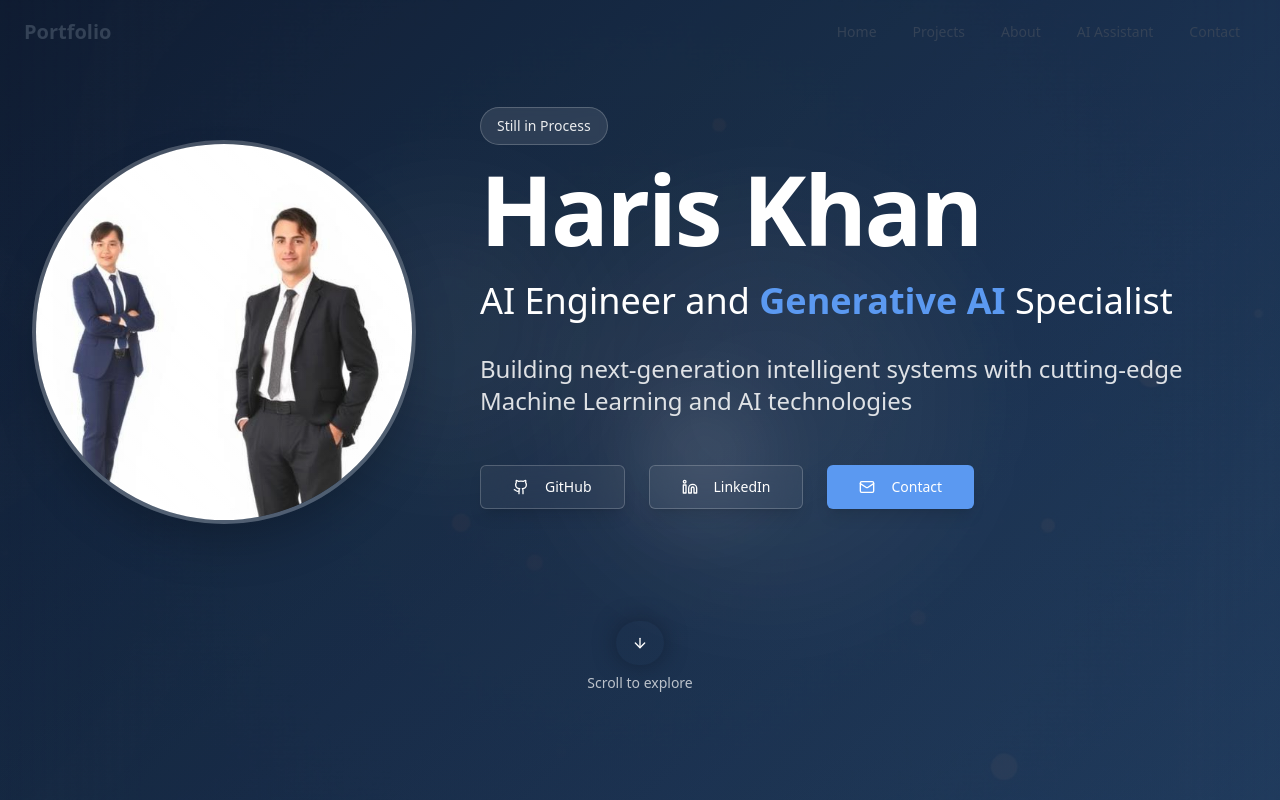
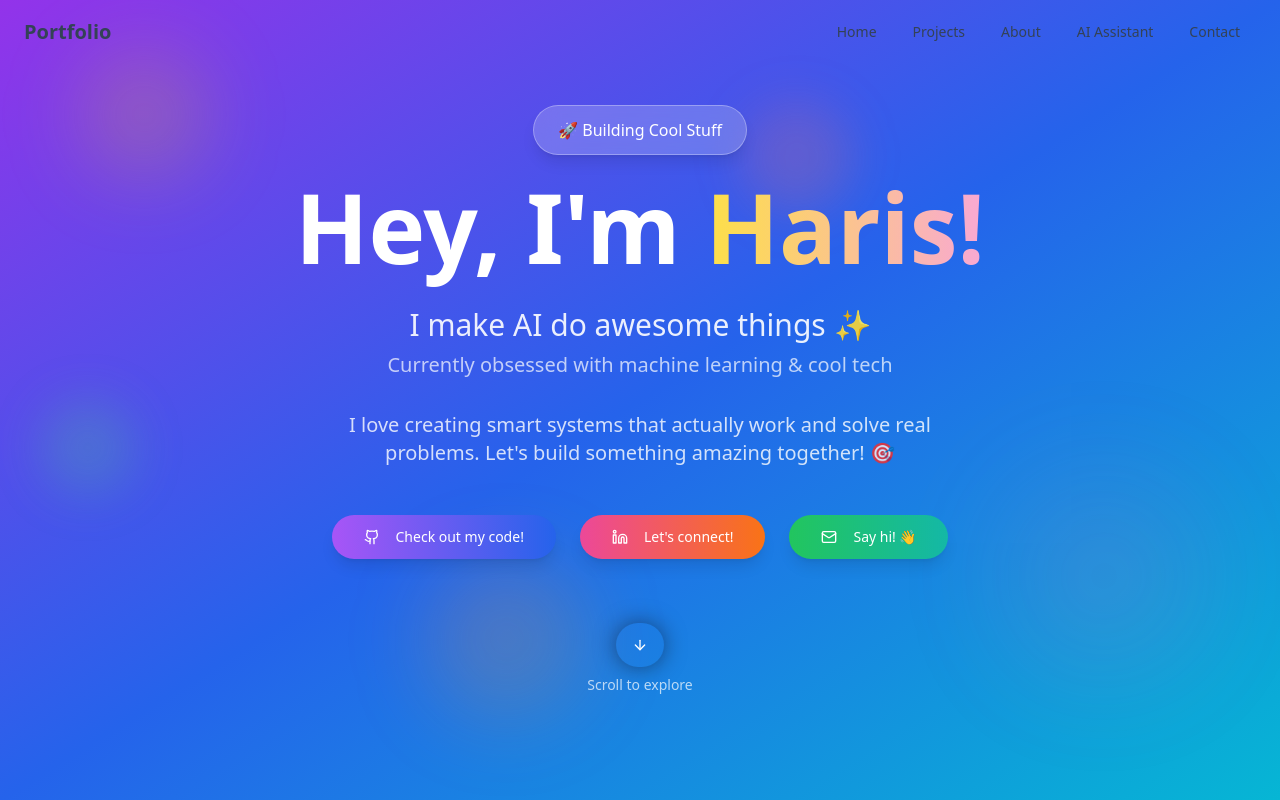
Before and after one commit to hamsharry530-dev/deep-blue-dev-folio, a React (Vite) app: page / in a window 1280 px wide. Shown: the top 800 px of the page. Built offline with nearby package versions, Linux system fonts and the light colour scheme.

Commit message:
Remove profile image and redesign homepage

```diff
--- a/src/components/Hero.tsx
+++ b/src/components/Hero.tsx
@@ -1,7 +1,5 @@
 import { Button } from "@/components/ui/button";
 import { ArrowDown, Github, Linkedin, Mail } from "lucide-react";
-import heroBg from "@/assets/hero-bg.jpg";
-import profileImg from "@/assets/profile.jpg";
 
 const Hero = () => {
   const scrollToProjects = () => {
@@ -21,92 +19,71 @@ const Hero = () => {
   };
 
   return (
-    <section className="relative min-h-screen flex items-center justify-center overflow-hidden bg-gradient-hero">
-      {/* Background Image */}
-      <div
-        className="absolute inset-0 bg-cover bg-center bg-no-repeat opacity-5"
-        style={{ backgroundImage: `url(${heroBg})` }}
-      />
-
-      {/* Professional overlay */}
-      <div className="absolute inset-0 bg-gradient-to-b from-transparent via-primary/5 to-primary/10"></div>
-
-      {/* Animated Background Elements */}
+    <section className="relative min-h-screen flex items-center justify-center overflow-hidden bg-gradient-to-br from-purple-600 via-blue-600 to-cyan-500">
+      {/* Fun Background Elements */}
       <div className="absolute inset-0 overflow-hidden">
-        <div className="absolute top-1/4 left-1/4 w-64 h-64 bg-white/5 rounded-full blur-3xl animate-float"></div>
-        <div className="absolute bottom-1/4 right-1/4 w-96 h-96 bg-white/5 rounded-full blur-3xl animate-float" style={{ animationDelay: '2s' }}></div>
-        <div className="absolute top-1/2 left-1/2 w-32 h-32 bg-white/10 rounded-full blur-2xl animate-float" style={{ animationDelay: '4s' }}></div>
+        <div className="absolute top-20 left-20 w-32 h-32 bg-yellow-400/20 rounded-full blur-2xl animate-bounce" style={{ animationDuration: '3s' }}></div>
+        <div className="absolute bottom-32 right-20 w-48 h-48 bg-pink-400/20 rounded-full blur-3xl animate-pulse"></div>
+        <div className="absolute top-1/2 left-10 w-24 h-24 bg-green-400/20 rounded-full blur-xl animate-float"></div>
+        <div className="absolute bottom-20 left-1/3 w-40 h-40 bg-orange-400/20 rounded-full blur-2xl animate-float" style={{ animationDelay: '1s' }}></div>
+        <div className="absolute top-32 right-1/3 w-28 h-28 bg-red-400/20 rounded-full blur-xl animate-bounce" style={{ animationDelay: '2s', animationDuration: '4s' }}></div>
       </div>
 
       {/* Content */}
       <div className="relative z-10 px-6">
         <div className="max-w-7xl mx-auto">
-          <div className="flex flex-col lg:flex-row items-center justify-center lg:justify-between gap-12 lg:gap-16">
-
-            {/* Profile Image */}
-            <div className="flex-shrink-0 animate-fade-in">
-              <div className="relative">
-                <img
-                  src={profileImg}
-                  alt="Haris Khan - AI Engineer"
-                  className="w-64 h-64 md:w-80 md:h-80 lg:w-96 lg:h-96 rounded-full object-cover shadow-2xl border-4 border-white/20 backdrop-blur-sm"
-                />
-                <div className="absolute inset-0 rounded-full bg-gradient-to-tr from-white/10 to-transparent"></div>
-              </div>
-            </div>
-
+          <div className="text-center max-w-4xl mx-auto">
             {/* Text Content */}
-            <div className="flex-1 text-center lg:text-left max-w-3xl">
+            <div className="space-y-8">
               <div className="animate-fade-in">
-                <div className="mb-4">
-                  <span className="inline-block px-4 py-2 bg-white/10 backdrop-blur-sm border border-white/20 rounded-full text-white/90 text-sm font-medium">
-                    Still in Process
+                <div className="mb-6">
+                  <span className="inline-block px-6 py-3 bg-white/20 backdrop-blur-md border border-white/30 rounded-full text-white text-base font-medium shadow-lg">
+                    🚀 Building Cool Stuff
                   </span>
                 </div>
-                <h1 className="text-5xl md:text-6xl lg:text-7xl xl:text-8xl font-black text-white mb-6 leading-none tracking-tight">
-                  Haris Khan
+                <h1 className="text-4xl md:text-6xl lg:text-7xl xl:text-8xl font-bold text-white mb-8 leading-tight">
+                  Hey, I'm <span className="bg-gradient-to-r from-yellow-300 to-pink-300 bg-clip-text text-transparent">Haris!</span>
                 </h1>
               </div>
 
               <div className="animate-slide-up" style={{ animationDelay: '0.2s' }}>
-                <h2 className="text-2xl md:text-3xl lg:text-4xl text-white mb-8 font-light">
-                  AI Engineer and <span className="font-semibold text-accent">Generative AI</span> Specialist
+                <h2 className="text-xl md:text-2xl lg:text-3xl text-white/90 mb-8 font-normal">
+                  I make AI do awesome things ✨<br />
+                  <span className="text-lg md:text-xl text-white/70">Currently obsessed with machine learning & cool tech</span>
                 </h2>
               </div>
 
               <div className="animate-slide-up" style={{ animationDelay: '0.4s' }}>
-                <p className="text-lg md:text-xl lg:text-2xl text-white/85 mb-12 leading-relaxed">
-                  Building next-generation intelligent systems with cutting-edge Machine Learning and AI technologies
+                <p className="text-lg md:text-xl text-white/80 mb-12 leading-relaxed max-w-2xl mx-auto">
+                  I love creating smart systems that actually work and solve real problems. Let's build something amazing together! 🎯
                 </p>
               </div>
 
               {/* Social Links */}
-              <div className="flex flex-col sm:flex-row justify-center lg:justify-start items-center space-y-4 sm:space-y-0 sm:space-x-6 mb-12 animate-scale-in" style={{ animationDelay: '0.6s' }}>
+              <div className="flex flex-col sm:flex-row justify-center items-center space-y-4 sm:space-y-0 sm:space-x-6 mb-12 animate-scale-in" style={{ animationDelay: '0.6s' }}>
                 <Button
                   onClick={openGitHub}
-                  variant="outline"
                   size="lg"
-                  className="bg-white/5 border-white/20 text-white hover:bg-white hover:text-primary transition-all duration-500 hover:scale-110 w-full sm:w-auto backdrop-blur-md shadow-lg hover:shadow-xl"
+                  className="bg-gradient-to-r from-purple-500 to-blue-600 hover:from-purple-600 hover:to-blue-700 text-white border-0 transition-all duration-300 hover:scale-110 w-full sm:w-auto shadow-lg hover:shadow-xl rounded-full"
                 >
                   <Github className="w-5 h-5 mr-2" />
-                  GitHub
+                  Check out my code!
                 </Button>
                 <Button
                   onClick={openLinkedIn}
-                  variant="outline"
                   size="lg"
-                  className="bg-white/5 border-white/20 text-white hover:bg-accent hover:text-white hover:border-accent transition-all duration-500 hover:scale-110 w-full sm:w-auto backdrop-blur-md shadow-lg hover:shadow-xl"
+                  className="bg-gradient-to-r from-pink-500 to-orange-500 hover:from-pink-600 hover:to-orange-600 text-white border-0 transition-all duration-300 hover:scale-110 w-full sm:w-auto shadow-lg hover:shadow-xl rounded-full"
                 >
                   <Linkedin className="w-5 h-5 mr-2" />
-                  LinkedIn
+                  Let's connect!
                 </Button>
                 <Button
                   onClick={scrollToContact}
                   size="lg"
-                  className="bg-accent hover:bg-accent/90 text-white border-0 transition-all duration-500 hover:scale-110 w-full sm:w-auto shadow-lg hover:shadow-xl"
+                  className="bg-gradient-to-r from-green-500 to-teal-500 hover:from-green-600 hover:to-teal-600 text-white border-0 transition-all duration-300 hover:scale-110 w-full sm:w-auto shadow-lg hover:shadow-xl rounded-full"
                 >
                   <Mail className="w-5 h-5 mr-2" />
-                  Contact
+                  Say hi! 👋
                 </Button>
               </div>
             </div>
```
